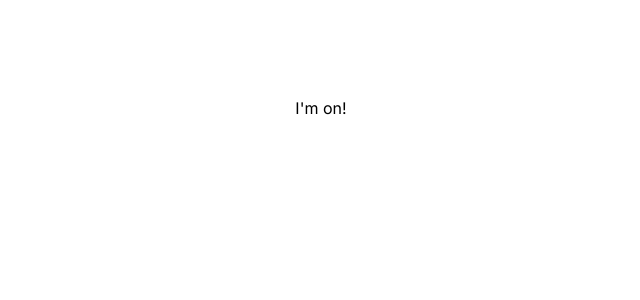
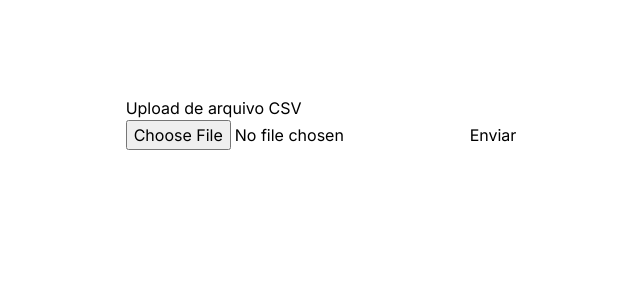
Before and after one commit to AlexandreNoguez/shaw-and-partners-selective-process, a Next.js app in the folder client/: page / in a window 1280 px wide. Shown: the top 300 px of the page, without its empty margins (319-959 px from the left). Built offline with nearby package versions, Linux system fonts and the light colour scheme.

Commit message:
feat: ver 0.1 formData to read csv

```diff
--- a/client/src/app/page.tsx
+++ b/client/src/app/page.tsx
@@ -1,9 +1,60 @@
-import Image from 'next/image'
+'use client'
+
+import { useState, useEffect } from 'react';
+import axios from 'axios';
 
 export default function Home() {
+  const [selectedFile, setSelectedFile] = useState(null);
+  const [uploadStatus, setUploadStatus] = useState('');
+
+  const handleFileChange = (event) => {
+    console.log(event.target.files[0]);
+
+    setSelectedFile(event.target.files[0]);
+  };
+
+  const handleSubmit = async (event) => {
+    event.preventDefault();
+
+    if (!selectedFile) {
+      alert('Por favor, selecione um arquivo CSV.');
+      return;
+    }
+
+    const formData = new FormData();
+    formData.append('csvFile', selectedFile);
+
+    console.log(formData);
+
+    setUploadStatus('Enviando arquivo...');
+    await axios.post('http://localhost:8081/api/file', formData, {
+      headers: {
+        'Content-Type': 'multipart/form-data',
+      },
+    })
+      .then(response => {
+        setUploadStatus('Arquivo enviado com sucesso!');
+        console.log('Resposta do servidor:', response.data);
+
+      })
+      .catch(error => {
+        console.log(error);
+        setUploadStatus('Falha ao enviar o arquivo.');
+        console.error('Erro na requisição:', error);
+
+      })
+
+  };
   return (
     <main className="flex min-h-screen flex-col items-center justify-between p-24">
-      <h1>I'm on!</h1>
+      <div>
+        <h1>Upload de arquivo CSV</h1>
+        <form onSubmit={handleSubmit}>
+          <input type="file" onChange={handleFileChange} accept=".csv" />
+          <button type="submit">Enviar</button>
+        </form>
+        {uploadStatus && <p>{uploadStatus}</p>}
+      </div>
     </main>
   )
 }
```
